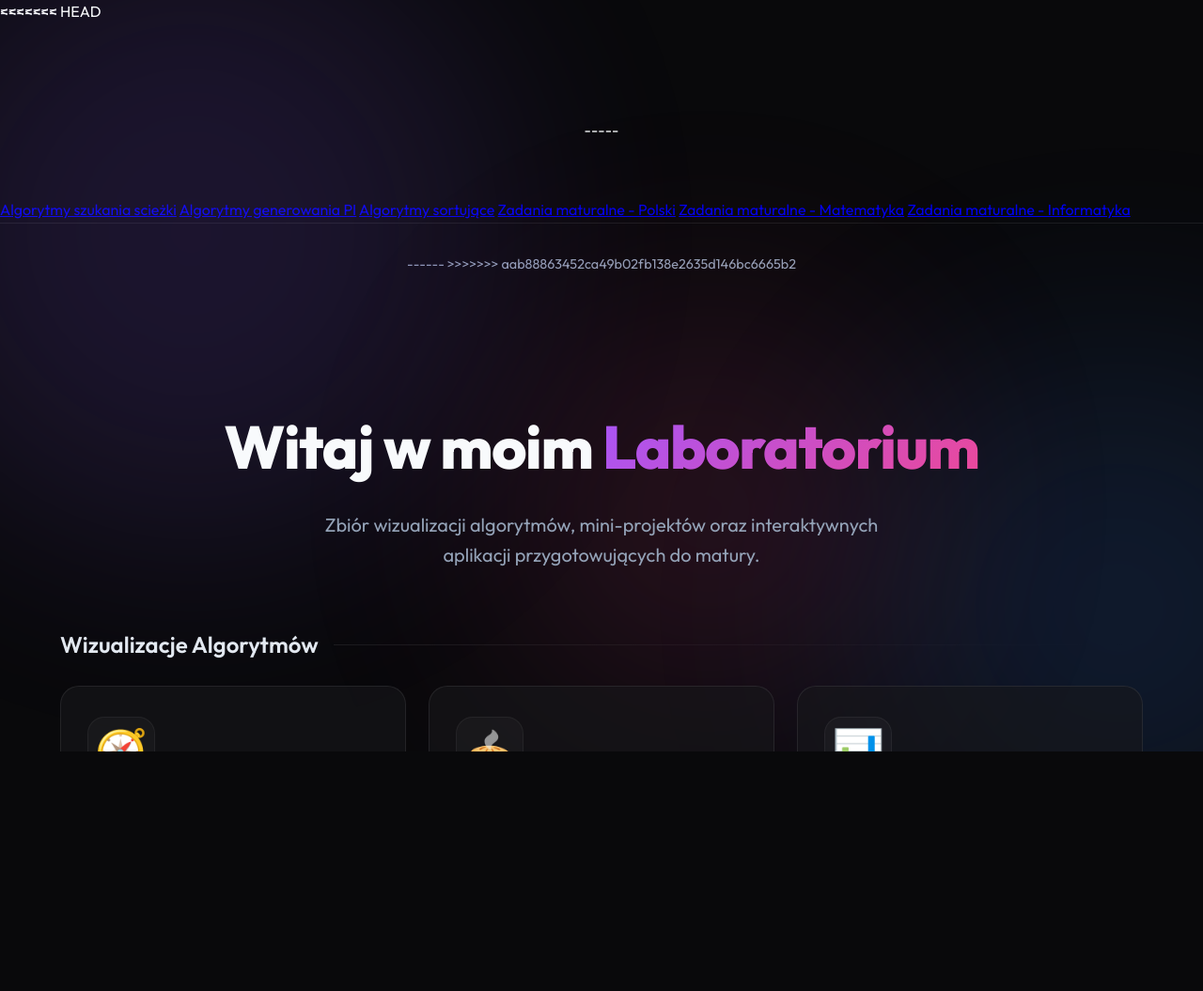
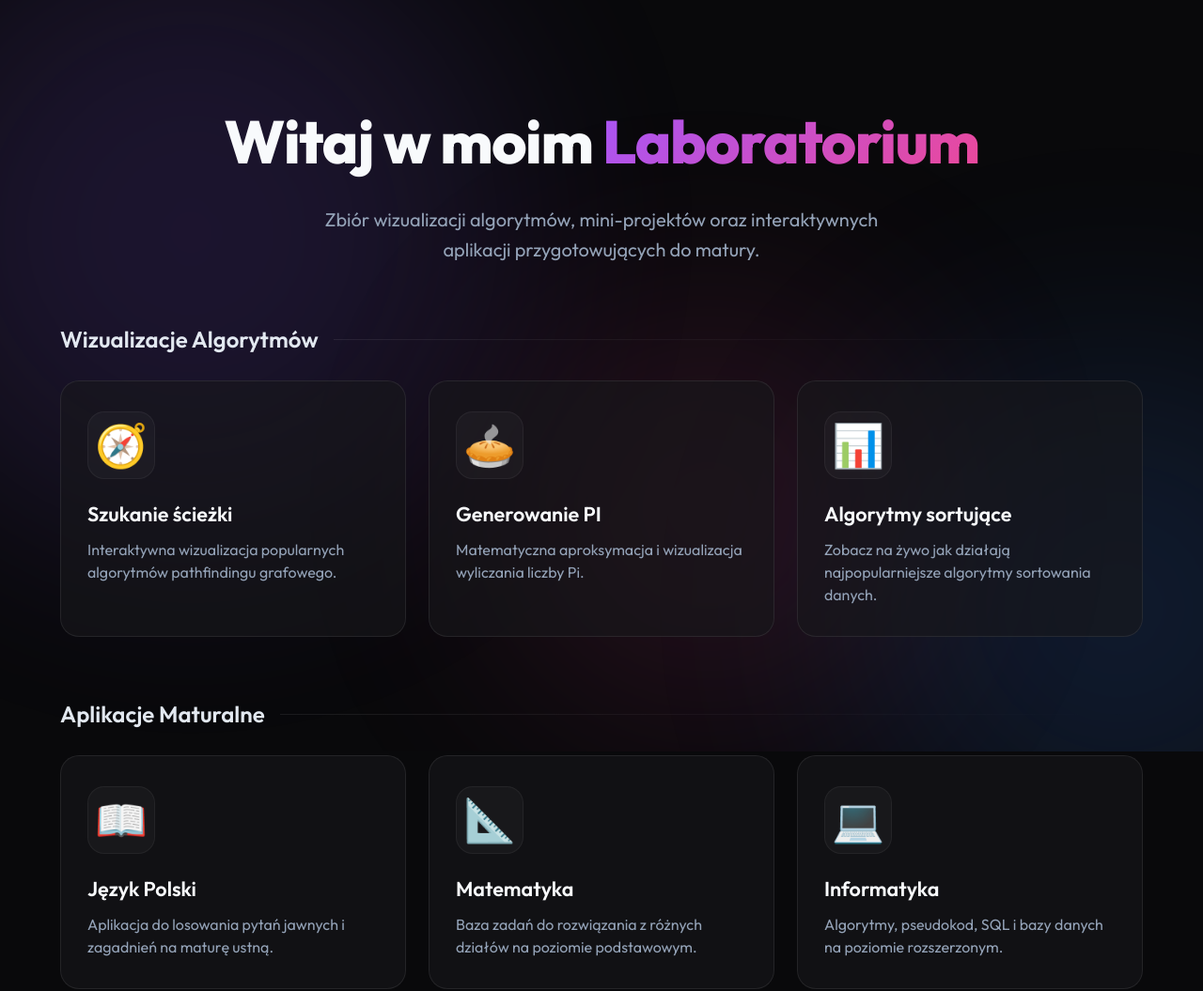
Before and after one commit to KacperTrzosinski/kacpertrzosinski.github.io, a plain HTML site: page index.html in a window 1280 px wide. Shown: the top 1055 px of the page at 94% size. Before the commit the page ends 800 px from the top, so only its background shows below. Drawn offline with nearby package versions, Linux system fonts and the light colour scheme.

Commit message:
aktualizacja

```diff
--- a/index.html
+++ b/index.html
@@ -11,26 +11,10 @@
     <link rel="stylesheet" href="css/main.css">
 </head>
 <body>
-<<<<<<< HEAD
     <div class="bg-elements">
         <div class="glow glow-1"></div>
         <div class="glow glow-2"></div>
         <div class="glow glow-3"></div>
-=======
-    <div class="header">
-        -----
-    </div>
-    <div class="main">
-        <a href="./funThings/path_algs.html" class="button">Algorytmy szukania scieżki</a>
-        <a href="./funThings/piGen.html" class="button">Algorytmy generowania PI</a>
-        <a href="./funThings/sort_algs.html" class="button">Algorytmy sortujące</a>
-        <a href="./funThings/maturka/polski.html" class="button">Zadania maturalne - Polski</a>
-        <a href="./funThings/maturka/matematyka.html" class="button">Zadania maturalne - Matematyka</a>
-        <a href="./funThings/maturka/informatyka.html" class="button">Zadania maturalne - Informatyka</a>
-    </div>
-    <div class="footer">
-        ------
->>>>>>> aab88863452ca49b02fb138e2635d146bc6665b2
     </div>
 
     <header class="header">
```
